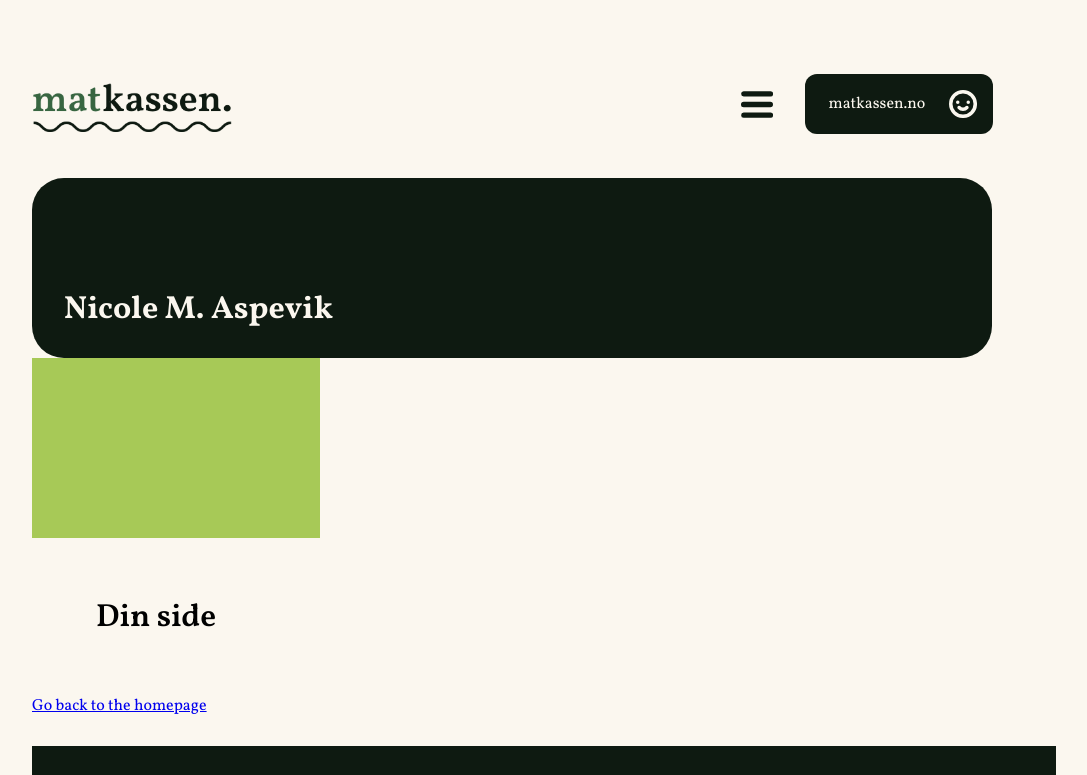
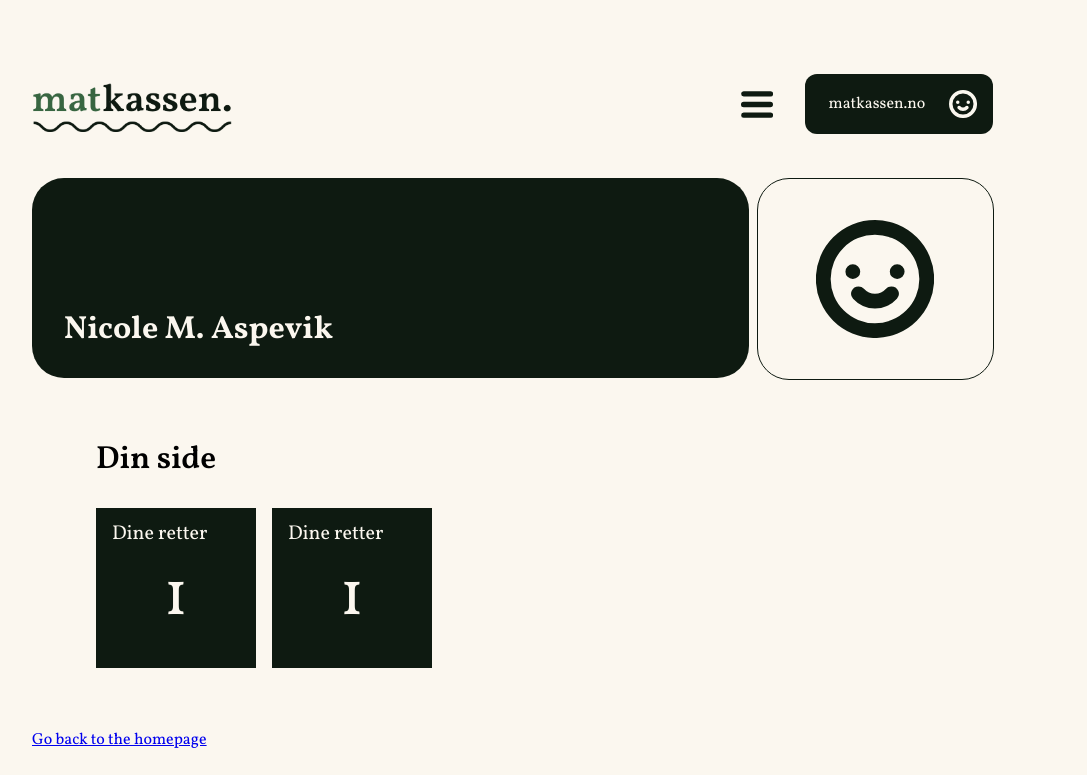
Before and after one commit to theTurtl/matkassen-no, a Gatsby site: page /Profil in a window 1280 px wide. Shown: the top 775 px of the page, without its empty margins (128-1215 px from the left). Built offline with nearby package versions, Linux system fonts and the light colour scheme; Gatsby itself is replaced by a stand-in of ours.

Commit message:
Added modification to profile sites/sections

```diff
--- a/src/components/layout.css
+++ b/src/components/layout.css
@@ -652,6 +652,8 @@ footer {
 
 .profileBannerContainer {
   display: grid;
+  grid-template-columns: auto auto auto auto;
+  grid-gap: 8px;
 }
 
 .profileBanner {
@@ -659,8 +661,10 @@ footer {
   position: relative;
   width: 100%;
   background-color: #0e1a11;
-  height: 180px;
+  height: 200px;
   border-radius: 32px;
+  grid-column: 1 / 4;
+  grid-row: 1;
 }
 
 .profileBanner h2 {
@@ -676,9 +680,20 @@ footer {
 .profilePicture {
   float: right;
   width: 200px;
-  background-color: #a7c957;
-  height: 180px;
-  width: 30%;
+  border: solid 1px #0e1a11;
+  height: 200px;
+  width: 100%;
+  border-radius: 32px;
+}
+
+.profileImage {
+  margin: auto;
+  height: 100%;
+  width: 50%;
+  background-image: url("../images/defaultProfilePicture.svg");
+  background-position: center;
+  background-repeat: no-repeat;
+  background-size: contain;
 }
 
 .profileStat {
@@ -688,6 +703,33 @@ footer {
 .profileStat h1 {
   font-size: 32px;
   font-weight: 600;
+}
+
+.statContainer {
+  display: flex;
+  margin-top: 32px;
+  grid-gap: 16px;
+}
+
+.statCard {
+  position: relative;
+  padding: 16px;
+  background-color: #0e1a11;
+  color: #fbf7ef;
+  width: 128px;
+  height: 128px;
+}
+
+.statCard h7 {
+  font-size: 20px;
+}
+
+.statCard p {
+  width: 100%;
+  height: 100%;
+  font-size: 64px;
+  text-align: center;
+  line-height: 1.7;
 }
 
 @media (max-width: 800px) {
--- a/src/components/sections/ProfileBanner.js
+++ b/src/components/sections/ProfileBanner.js
@@ -7,7 +7,7 @@ function ProfileBanner() {
                 <h2>Nicole M. Aspevik</h2>
             </div>
             <div className="profilePicture">
-
+                <div className="profileImage"></div>
             </div>
         </section>
     )
--- a/src/pages/Profil.js
+++ b/src/pages/Profil.js
@@ -11,6 +11,17 @@ const Profil = () => (
     <ProfileBanner />
     <div className="profileStat">
         <h1>Din side</h1>
+        <div className="statContainer">
+          <div className="statCard">
+            <h7>Dine retter</h7>
+            <p>1</p>
+          </div>
+          <div className="statCard">
+            <h7>Dine retter</h7>
+            <p>1</p>
+          </div>
+        </div>
+
     </div>
 
     <Link to="/">Go back to the homepage</Link>
```
Also changed, not shown: src/images/defaultProfilePicture.svg (added).
